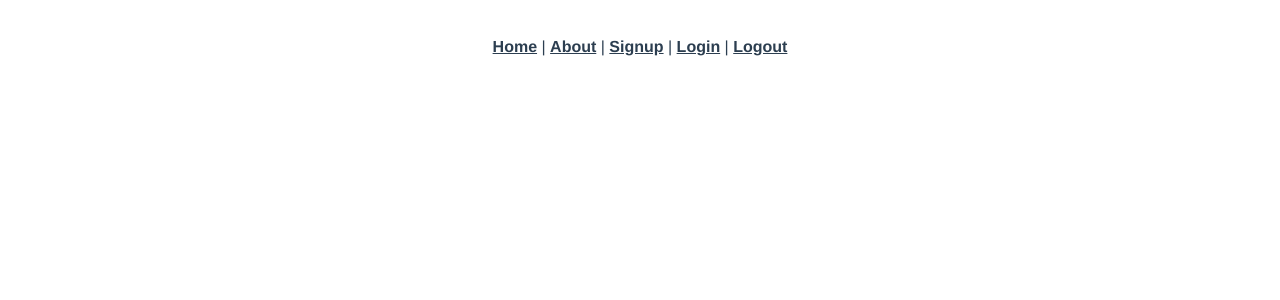
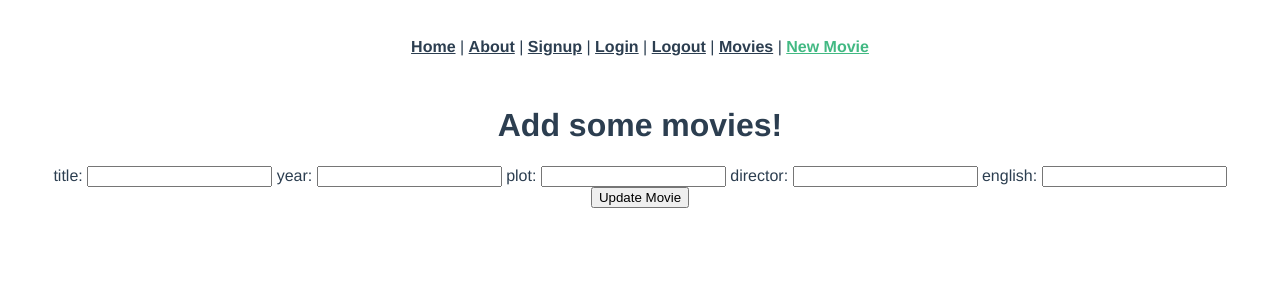
Before and after one commit to benastengo/movie_vue_app, a Vue app: page /movies/new in a window 1280 px wide. Shown: the top 300 px of the page. Built offline with nearby package versions, Linux system fonts and the light colour scheme.

Commit message:
Adds CRUD actions on separate pages for front end

```diff
--- a/src/App.vue
+++ b/src/App.vue
@@ -9,6 +9,10 @@
     <router-link to="/login">Login</router-link>
     |
     <router-link to="/logout">Logout</router-link>
+    |
+    <router-link to="/movies">Movies</router-link>
+    |
+    <router-link to="/movies/new">New Movie</router-link>
   </div>
   <router-view />
 </template>
--- a/src/views/Home.vue
+++ b/src/views/Home.vue
@@ -21,7 +21,7 @@ export default {
     },
     createMovie: function () {
       axios.post("http://localhost:3000/movies", this.newMovies).then((response) => {
-        console.log("sanity", response);
+        console.log("sanity", response.data);
         this.movies.push(response.data);
         this.newMovies = {};
       });
@@ -32,17 +32,23 @@ export default {
       document.querySelector("#movie-details").showModal();
     },
     updateMovie: function (movie) {
-      axios.patch(`http://localhost:3000/movies/${movie.id}`, this.editMovie).then((response) => {
-        console.log(response);
-        this.movieInfo;
-      });
+      axios
+        .patch(`/movies/${movie.id}`, movie)
+        .then((response) => {
+          console.log("Success!", response.data);
+        })
+        .catch((error) => {
+          console.log(error.response.data.errors);
+        });
     },
     destroyMovie: function (movie) {
-      axios.delete(`localhost:3000/movies/${movie.id}`).then((response) => {
-        console.log("RIP", response);
-        var index = this.movies.indexOf(movie);
-        this.movies.splice(index, 1);
-      });
+      if (confirm("Deletey!?!??")) {
+        axios.delete(`/movies/${movie.id}`).then((response) => {
+          console.log("Success", response.data);
+          var index = this.movies.indexOf(movie);
+          this.movies.splice(index, 1);
+        });
+      }
     },
   },
 };
--- /dev/null
+++ b/src/views/MoviesEdit.vue
@@ -0,0 +1,53 @@
+<script>
+import axios from "axios";
+export default {
+  data: function () {
+    return {
+      movie: {},
+      editMovieParams: {},
+      errors: [],
+    };
+  },
+  created: function () {
+    axios.get("/movies/" + this.$route.params.id).then((response) => {
+      console.log("movies show", response);
+      this.movie = response.data;
+      this.editMovieParams = this.movie;
+    });
+  },
+  methods: {
+    updateMovie: function (movie) {
+      axios
+        .patch(`/movies/${movie.id}`, movie)
+        .then((response) => {
+          console.log("Success!", response.data);
+        })
+        .catch((error) => {
+          console.log(error.response.data.errors);
+        });
+    },
+  },
+};
+</script>
+
+<template>
+  <div class="movies-edit">
+    <h1>Edit movie</h1>
+    <form v-on:submit.prevent="updateMovie(movie)">
+      <ul>
+        <li v-for="error in errors" v-bind:key="error">{{ error }}</li>
+      </ul>
+      Title:
+      <input type="text" v-model="editMovieParams.title" />
+      plot:
+      <input type="text" v-model="editMovieParams.plot" />
+      year:
+      <input type="text" v-model="editMovieParams.year" />
+      director:
+      <input type="text" v-model="editMovieParams.director" />
+      english:
+      <input type="text" v-model="editMovieParams.english" />
+      <input type="submit" value="Update" />
+    </form>
+  </div>
+</template>
--- /dev/null
+++ b/src/views/MoviesIndex.vue
@@ -0,0 +1,33 @@
+<script>
+import axios from "axios";
+export default {
+  data: function () {
+    return {
+      message: "Movies index",
+      movies: [],
+    };
+  },
+  created: function () {
+    axios.get("/movies").then((response) => {
+      console.log("Sanity", response.data);
+      this.movies = response.data;
+    });
+  },
+  methods: {
+    moviesIndex: function (movie) {
+      this.$router.push(`/movies/${movie.id}`);
+    },
+  },
+};
+</script>
+
+<template>
+  <div class="home">
+    <div v-for="movie in movies" v-bind:key="movie.id">
+      <h1>{{ movie.title }}</h1>
+      <router-link v-bind:to="`/movies/${movie.id}`">More details</router-link>
+    </div>
+  </div>
+</template>
+
+<style></style>
--- /dev/null
+++ b/src/views/MoviesNew.vue
@@ -0,0 +1,47 @@
+<script>
+import axios from "axios";
+export default {
+  data: function () {
+    return {
+      message: "Add some movies!",
+      newMovieParams: {},
+      errors: [],
+    };
+  },
+  created: function () {},
+  methods: {
+    newMovie: function () {
+      axios
+        .post("/movies", this.newMovieParams)
+        .then((response) => {
+          console.log("New Movies", response.data);
+          this.$router.push("/movies");
+        })
+        .catch((error) => {
+          console.log("photos create error", error.response);
+          this.errors = error.response.data.errors;
+        });
+    },
+  },
+};
+</script>
+
+<template>
+  <div class="Movies-New">
+    <h1>{{ message }}</h1>
+    <ul>
+      <li v-for="error in errors" v-bind:key="error">{{ error }}</li>
+    </ul>
+    title:
+    <input type="text" v-model="newMovieParams.title" />
+    year:
+    <input type="text" v-model="newMovieParams.year" />
+    plot:
+    <input type="text" v-model="newMovieParams.plot" />
+    director:
+    <input type="text" v-model="newMovieParams.director" />
+    english:
+    <input type="text" v-model="newMovieParams.english" />
+    <button v-on:click="newMovie()">Update Movie</button>
+  </div>
+</template>
--- /dev/null
+++ b/src/views/MoviesShow.vue
@@ -0,0 +1,37 @@
+<script>
+import axios from "axios";
+export default {
+  data: function () {
+    return {
+      message: "Movies Show Action!",
+      movie: {},
+    };
+  },
+  created: function () {
+    axios.get("/movies/" + this.$route.params.id).then((response) => {
+      console.log("movies show", response);
+      this.movie = response.data;
+    });
+  },
+  methods: {
+    destroyMovie: function (movie) {
+      axios.delete("/movies/" + movie.id).then((response) => {
+        console.log("movies destroy", response);
+        this.$router.push("/movies");
+      });
+    },
+  },
+};
+</script>
+
+<template>
+  <div class="movies-show">
+    <h1>{{ movie.title }}</h1>
+    <p>{{ movie.plot }}</p>
+    <router-link v-bind:to="`/movies/${movie.id}/edit`">Edit Movie</router-link>
+    <br />
+    <button v-on:click="destroyMovie(movie)">Destroy movie</button>
+    <br />
+    <router-link to="/movies">Back to all movies</router-link>
+  </div>
+</template>
```
Also changed, not shown: src/router/index.js (+8 -0 lines).
